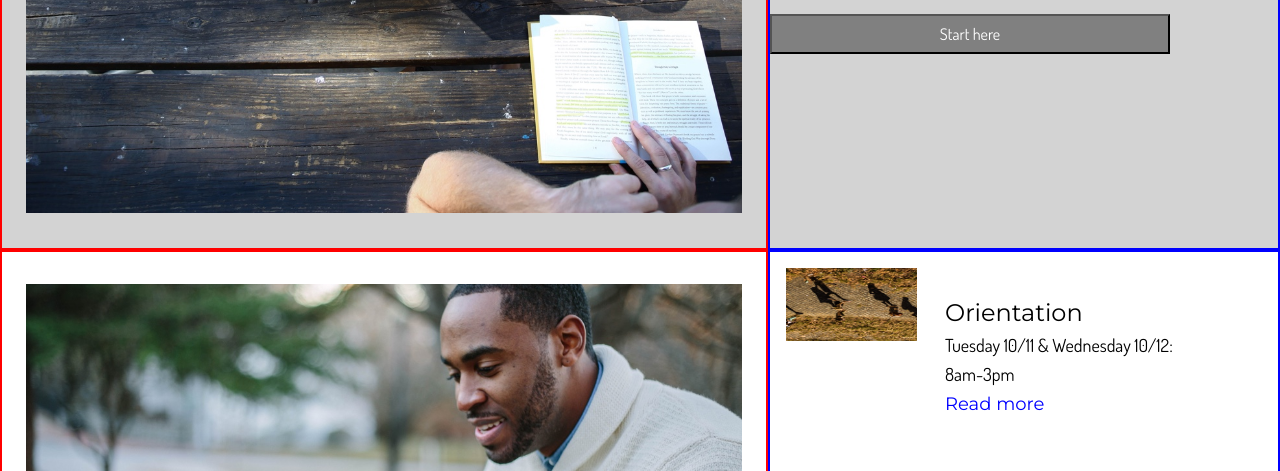
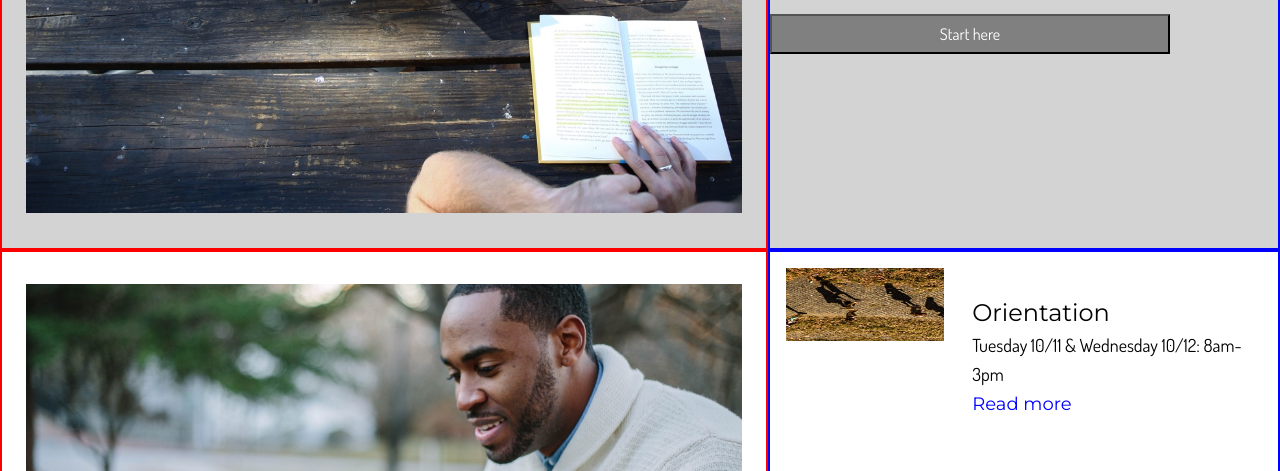
Before and after one commit to stephlaf/colmaracademy, a plain HTML site: page index.html in a window 1280 px wide. Shown: the part 407-878 px from the top of the page. Drawn offline with Linux system fonts and the light colour scheme.

Commit message:
Try modify img display in deInfoz section - not complete.

```diff
--- a/Resources/css/style.css
+++ b/Resources/css/style.css
@@ -117,8 +117,11 @@ border: 2px solid red;
 }
 .infobox {
   display: flex;
-  /* width: 100%; */
+  width: 100%;
 }
+/* .img {
+  width: 35%;
+} */
 .infobox img {
   width: 35%;
   height: 35%;
```
Also changed, not shown: index.html (+3 -0 lines).
